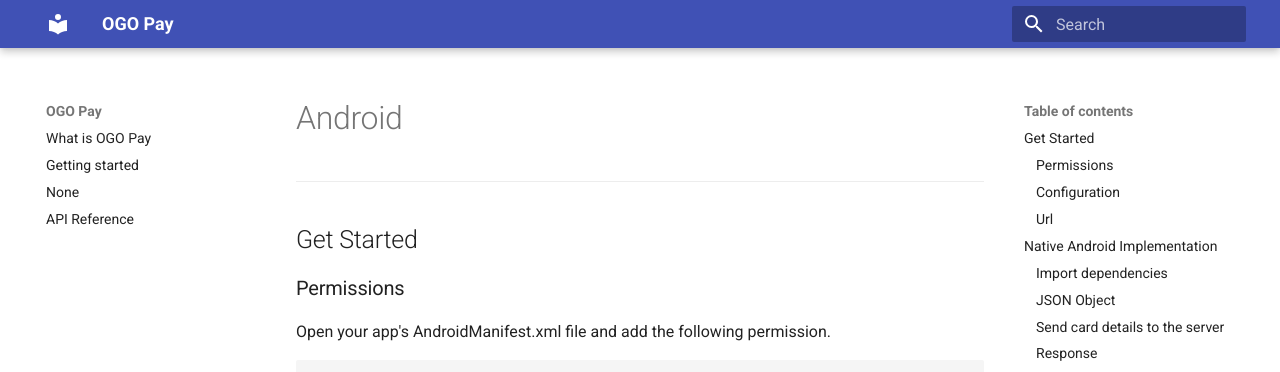
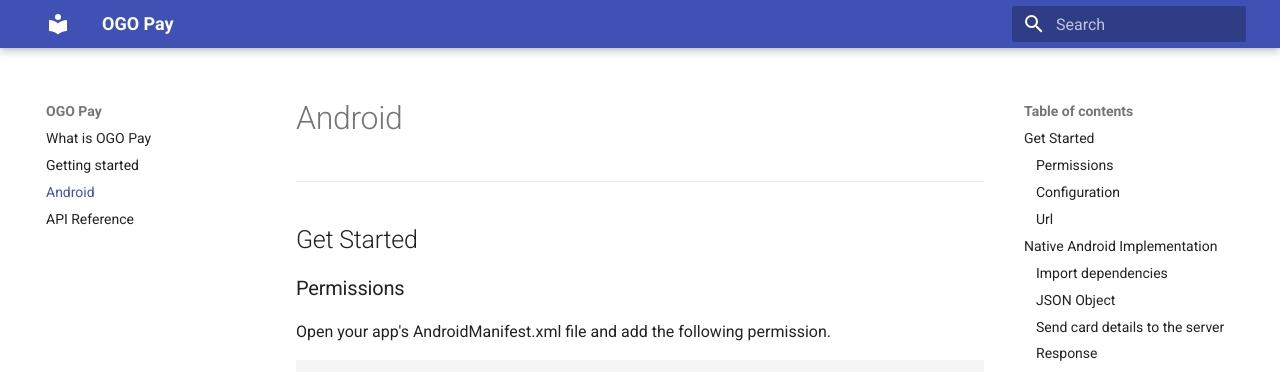
Before and after one commit to denesh-r/ogopay-docs, an MkDocs documentation site: the page built from docs/android.md, in a window 1280 px wide. Shown: the top 372 px of the page. Built offline with MkDocs 1.6.1 and Material for MkDocs 9.7.7, drawn with Linux system fonts in a browser that asks for light colours.

Commit message:
added missing android.md

````diff
--- a/docs/android.md
+++ b/docs/android.md
@@ -215,7 +215,6 @@
             }
         });
 
-
     }
 }
 ```
--- a/mkdocs.yml
+++ b/mkdocs.yml
@@ -12,5 +12,5 @@
 nav:
   - 'index.md'
   - 'integration.md'
-  - 'applications.md'
+  - 'android.md'
   - 'apireference.md'
````
